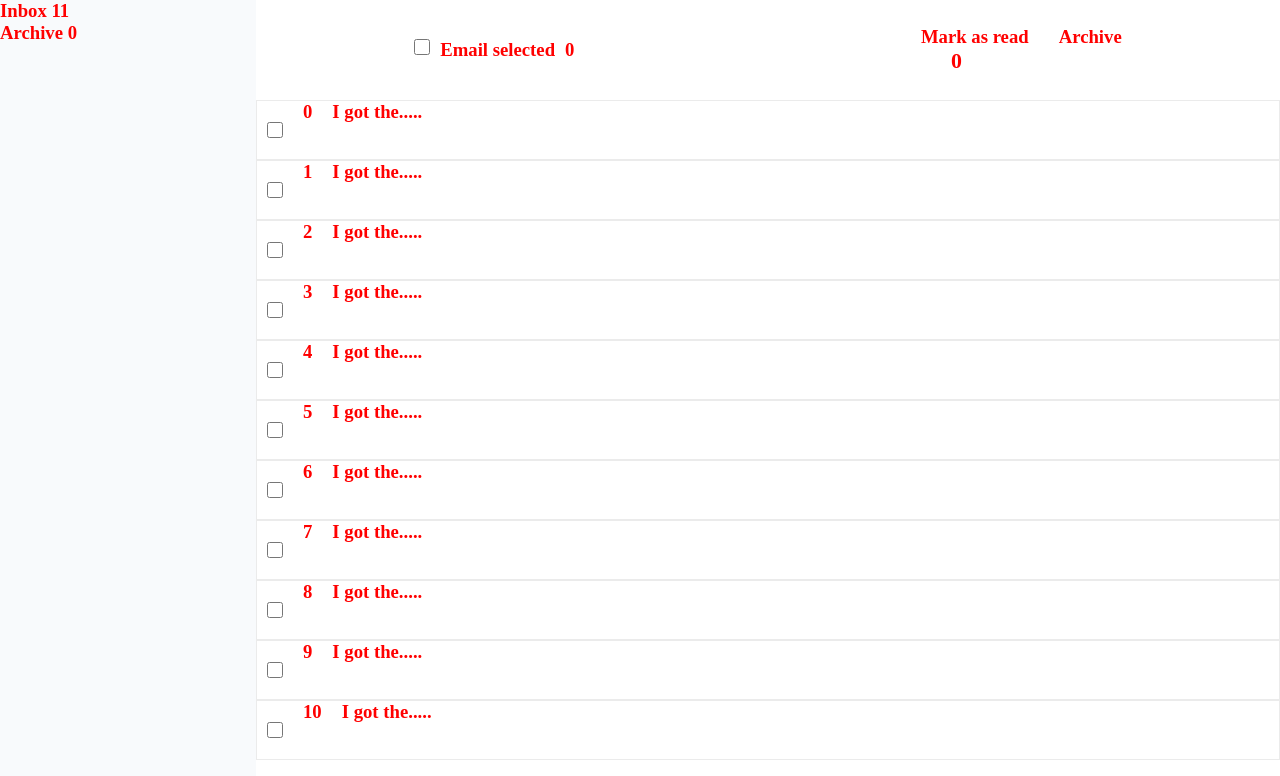
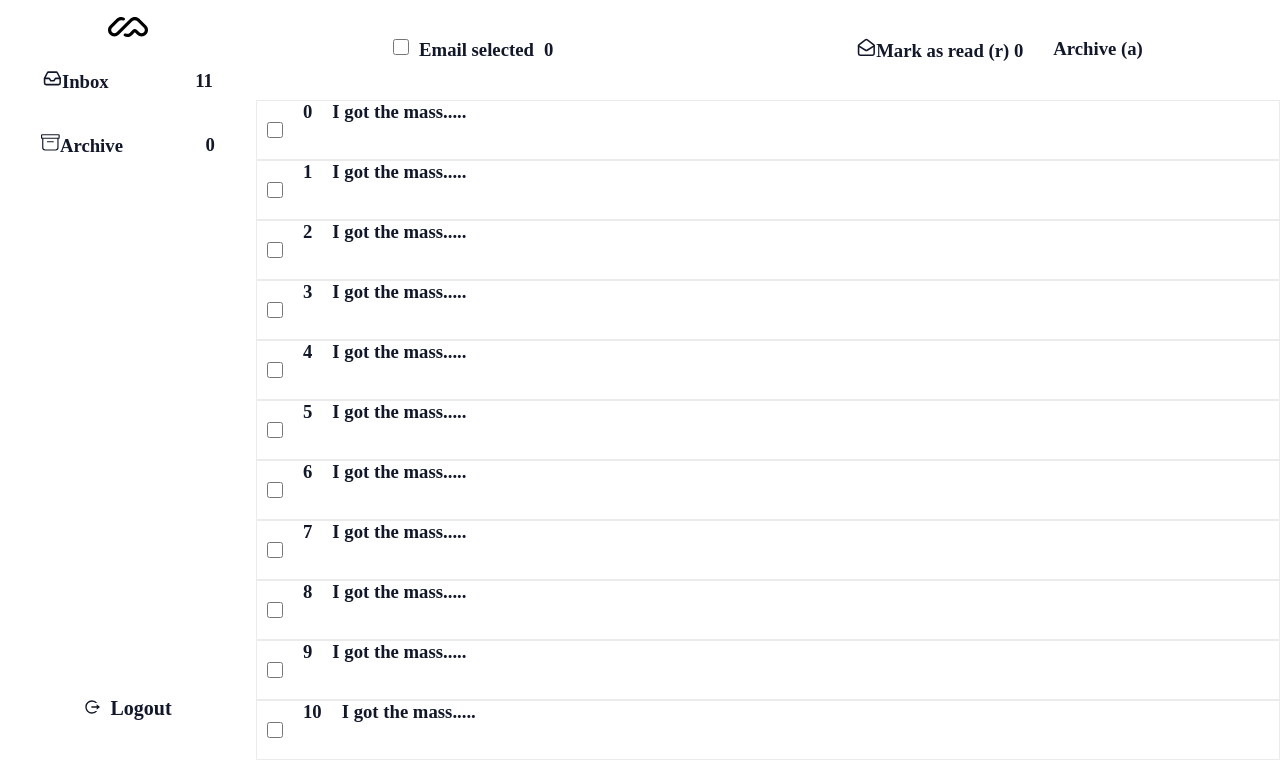
Before and after one commit to Hayat-07/Farhan-test, a React (Vite) app: page / in a window 1280 px wide. Shown: the top 776 px of the page. Built offline with nearby package versions, Linux system fonts and the light colour scheme.

Commit message:
final commit-By hayat

```diff
--- a/package.json
+++ b/package.json
@@ -12,6 +12,7 @@
   "dependencies": {
     "react": "^18.2.0",
     "react-dom": "^18.2.0",
+    "react-icons": "^4.12.0",
     "scss": "^0.2.4"
   },
   "devDependencies": {
--- a/src/App.jsx
+++ b/src/App.jsx
@@ -2,17 +2,81 @@ import React, {useContext} from 'react';
 import "./App.scss";
 import Projector from "./components/Projector.jsx";
 import {mContext} from "./contextStorage/MassageContext.jsx";
+import { RiLogoutCircleRLine } from "react-icons/ri";
+import { FiInbox } from "react-icons/fi";
+import { BsArchive } from "react-icons/bs";
+import logo  from "./assets/Logo.svg";
+import ModalPage from "./components/ModalPage.jsx";
 
 
 const App = () => {
-    const {handleView,archivedMassages, setArchivedMassages, massages , modal,setMassages , setModal  }=useContext( mContext);
+    const {modal,setModal,modalData,handleView,archivedMassages, massages,view }=useContext( mContext);
+
+
+
+    let bgColorMain;
+    let bgColorMain2;
+    const bgColorChange=(e)=>{
+        // console.log(e.target.innerText.includes("Inbox"));
+        // console.log(e.target.innerText.includes("Archive"));
+      if(e.target.innerText.includes("Inbox")){
+          bgColorMain="#D6E2FB";
+          // bgColorMain2="#808080";
+          console.log("Inbox");
+      }
+     else if(e.target.innerText.includes("Archive")){
+          // bgColorMain="#808080";
+          bgColorMain2="#D6E2FB";
+          console.log("Archive");
+     }
+    }
 
     return (
         <div id="body">
+
             <div id="firstColumn">
-                <div ><h3 onClick={(e)=>{handleView(true)}}>Inbox <span>{massages.length}</span></h3></div>
-                <div><h3 onClick={(e)=>{handleView(false)}}>Archive <span>{archivedMassages.length}</span></h3></div>
+
+                <div id="firstDiv">
+                    <div>
+                        <div style={{
+                            height: "54px",
+                            display: "flex",
+                            justifyContent: "center",
+                            alignItems: "center"
+                        }}><img src={logo} alt="Logo"/>
+                        </div>
+
+                        <div>
+
+
+                            <div onClick={(e) => {
+                                handleView(true);
+                                // bgColorChange();
+                            }} style={{backgroundColor: bgColorMain2, display: "flex"}} className='mainActionBtn'>
+                                <h3><span><FiInbox/></span>Inbox</h3><h3>{massages.length}</h3>
+                            </div>
+                            <div onClick={(e) => {
+                                handleView(false);
+                                // bgColorChange();
+                            }} style={{backgroundColor: bgColorMain2, display: "flex"}} className='mainActionBtn'>
+                                <h3><span><BsArchive/></span>Archive</h3><h3>{archivedMassages.length}</h3>
+                            </div>
+
+
+                        </div>
+                    </div>
+                    {
+                modal && <ModalPage modalData={modalData}></ModalPage>
+            }
+                </div>
+                <div id="secondDiv">
+                    <button id="LogOutBtn" style={{display: "flex", margin: "auto", marginBottom: "10vh"}}><h2>
+                        <RiLogoutCircleRLine size={"1rem"}/></h2><h2 style={{marginLeft: "10px"}}>Logout</h2>
+                    </button>
+                </div>
             </div>
+
+
             <div id="secondColumn">
 
                 <Projector></Projector>
@@ -20,7 +84,8 @@ const App = () => {
             </div>
 
         </div>
+
     )
-};
+}
 
 export default App;
--- a/src/App.scss
+++ b/src/App.scss
@@ -1,20 +1,55 @@
 #body{
-  height: 100vh;
+  max-height: 100vh;
   display: grid;
   grid-template-columns: 1fr 4fr;
-  background:  #FFF;
+
 
   & #firstColumn{
-    color: red;
-    background-color:#F8FAFC;
-    div{
-      & :hover{
-        cursor: pointer;
+    display: flex;
+    flex-direction: column;
+    justify-content: space-between;
+
+
+    #firstDiv{
+
+      .mainActionBtn{
+
+        display: flex;
+        justify-content: space-around;
+        align-items: center;
+        margin-bottom: 10px;
+        height: 54px ;
+        &:hover{
+          background-color: #D6E2FB;
+          cursor: pointer;
+        }
       }
+
+
+
     }
+    #secondDiv{
+      #LogOutBtn{
+        margin-bottom: 10vh;
+        justify-self: end;
+
+        border: none;
+        background-color: rgba(0, 0, 255, 0);
+      }& :hover{
+      cursor: pointer;
+             }
+    }
+
+
+
+
   }
 
   & #secondColumn{
 
   }
 }
+
+.activeDiv{
+background-color: rgb(79, 117, 105);
+}
--- a/src/components/ModalPage.jsx
+++ b/src/components/ModalPage.jsx
@@ -4,43 +4,41 @@ import {mContext} from "../contextStorage/MassageContext.jsx";
 
 
 const ModalPage = ({modalData}) =>{
-    const {modal, setModal,seenMassage,markAsRead, sendToArchive,checkAll,count }= useContext( mContext);
+    const {seenMassage,markAsRead,setModal, sendToArchive}= useContext( mContext);
 
     let m={...modalData};
-    console.log(m);
-
-
-
-
 
 
 
     return (
         <div id="modalPage">
+            <div id="blackPage" onClick={()=>{setModal(false)}}>
 
+            </div>
 
+            <div id='modalDiv'>
                 <div id="actionBar">
                     <div>
-                        <h3 >X Close (ESC) </h3>
+                        <h3>X Close (ESC) </h3>
                     </div>
                     <div id="actionBtn">
 
-                        <h3  onClick={(e)=>{markAsRead()}}>Mark as read (R) <span><h3>{seenMassage}</h3></span></h3>
-                        <h3  onClick={(e)=>{sendToArchive(e)}}>Archive (A)</h3>
+                        <h3 onClick={(e) => { markAsRead() }}>Mark as read (R) <span>{seenMassage}</span></h3>
+                        <h3 onClick={(e) => { sendToArchive(e)}}>Archive (A)</h3>
 
                     </div>
                 </div>
 
 
+                <div>
+                    <h4>ID: {m.Id}</h4>
 
-           <div>
-           <h4>ID: {m.Id}</h4>
-            <h4>status: {JSON.stringify(m.status)}</h4>
-            <h4>Checked: {JSON.stringify(m.checked)}</h4>
-            <h3>{m.body}</h3>
-            <h5>{m.massage}</h5>
+                    <h3>{m.body}</h3>
+                    <h5>{m.massage}</h5>
+                </div>
+            </div>
 
-           </div>
+
         </div>
     );
 };
--- a/src/components/Projector.jsx
+++ b/src/components/Projector.jsx
@@ -3,6 +3,7 @@ import './projector.scss';
 
 import ModalPage from "./ModalPage.jsx";
 import {mContext} from "../contextStorage/MassageContext.jsx";
+import { LuMailOpen } from "react-icons/lu";
 
 
 const Projector = () => {
@@ -52,8 +53,8 @@ const Projector = () => {
                     <h3>Email selected </h3><span><h3>{count.length}</h3></span>
                 </div>
                 <div id="actionBtn">
-                    <h3 onClick={(e)=>{markAsRead()}}>Mark as read <span><h3>{seenMassage}</h3></span></h3>
-                    <h3 onClick={(e)=>{sendToArchive(e)}}>Archive</h3>
+                    <h3 onClick={(e)=>{markAsRead()}}> <span><LuMailOpen /></span>Mark as read (r) <span>{seenMassage}</span></h3>
+                    <h3 onClick={(e)=>{sendToArchive(e)}}>Archive (a)</h3>
                 </div>
             </div>
 
@@ -61,16 +62,14 @@ const Projector = () => {
                 <div id="mDiv">
                     {
                             (view?massages:archivedMassages).map((m,i)=>{
-                                const newM =m.body.substring(0,10);
+                                const newM =m.body.substring(0,15);
                                 let bgColor = "white";
                                 const markAsRead= (m.status === true);
-                                markAsRead && {
-
-                                };
+                                markAsRead && (bgColor= "#F3F6FB");
                                 return (
 
                                     <div id="mBox" key={i} ref={Mbox} style={{backgroundColor:bgColor}} >
-                                        <input type="checkbox" checked={checkedAll ?checkedAll:(m.checked)} onChange={(e)=> {handleCheck(e,m,i)}}/>
+                                        <input name="allSelectBox" type="checkbox" checked={checkedAll ?checkedAll:(m.checked)} onChange={(e)=> {handleCheck(e,m,i)}} />
 
                                         <div onClick={(e)=> {
 
@@ -93,9 +92,7 @@ const Projector = () => {
 
 
 
-                       {
-                        modal && <ModalPage modalData={modalData}></ModalPage>
-                       }
+
              </div>
 
              )
--- a/src/components/modalPage.scss
+++ b/src/components/modalPage.scss
@@ -1,13 +1,45 @@
 #modalPage{
   position: absolute;
   top:0;
+ display: grid;
+ grid-template-columns: 2fr 5fr;
+  color: rgb(196, 0, 0);
 
-  color: rgb(196, 0, 0);
-  background-color: #FFF;
   border: 1px solid #E5E7EB;
   height: 100vh;
-  width: 80vw;
+  width: 100vw;
   animation:modal .4s ease-in-out;
+  #blackPage{
+    // background: opacity($color: #838383);
+    background-Color:rgb(0, 0, 0);
+  opacity: .65;
+    height:100vh;
+    width:100%;
+  }
+  #modalDiv{
+    background-color: #FFF;
+    #actionBar{
+      display: flex;
+      justify-content: space-evenly;
+      align-items: center;
+      padding: 20px;
+      h3{
+       &:hover{
+        cursor: pointer;
+       }
+      }
+      #actionBtn{
+display: flex;
+align-items: center;
+justify-content: space-evenly;
+h3{
+  margin-left: 2vw;
+}
+
+
+      }
+    }
+  }
 }
 
 @keyframes modal {
--- a/src/components/projector.scss
+++ b/src/components/projector.scss
@@ -38,6 +38,7 @@
 
 
   & #mDiv{
+    overflow:scroll;
     & :hover{
       background-color:#D1E2FF;
       cursor: pointer;
@@ -49,7 +50,8 @@
       padding-left: 10px;
       border:1px solid #ebebeb;
       display: flex;
-      justify-content: start;
+      justify-content: center;
+      align-items: center;
       background-color: aqua;
 
 
--- a/src/index.scss
+++ b/src/index.scss
@@ -2,4 +2,8 @@
   box-sizing: border-box;
   padding: 0;
   margin: 0;
+  color: #121829;
+
+font-family: Preevio;
+
 }
```
Also changed, not shown: src/assets/Logo.svg (added), 1 other file (tests, documents, lock files or other folders).
